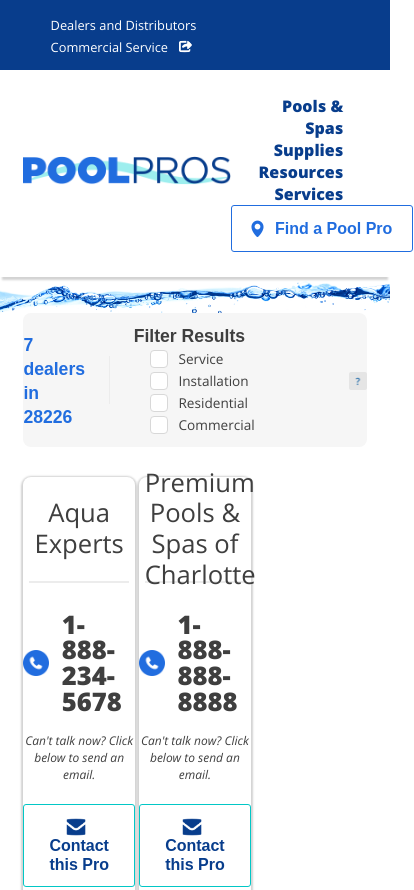
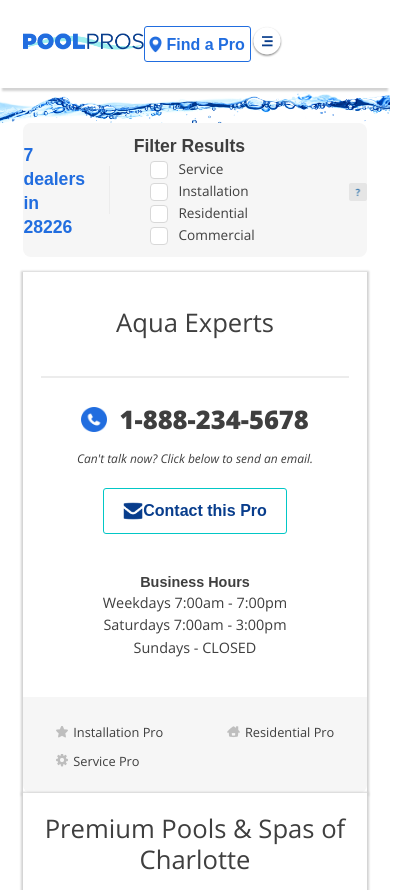
Before and after one commit to konman795/rv-challenge, a plain HTML site: page index.html in a window 390 px wide. Shown: the top 890 px of the page, 414 px wide, since content can reach past the window. Drawn offline with Linux system fonts and the light colour scheme; a web font is replaced by a local one.

Commit message:
begin responsive layout work

```diff
--- a/index.html
+++ b/index.html
@@ -15,8 +15,8 @@
     <header>
         <nav class="nav-top">
             <div class="container">
-                <div class="flex justify-content-end">
-                    <ul class="nav-top__nav">
+                <div class="flex align-items-center justify-content-end">
+                    <ul class="nav-top__nav flex align-items-center">
                         <li class="nav-top__nav-item">
                             <a class="nav-top__link" href="#">Dealers and Distributors</a>
                         </li>
@@ -53,9 +53,12 @@
                                 <a class="primary-nav__link" href="#">Services</a>
                             </li>
                         </ul>
-                        <button class="btn" type="button">
+                        <button class="primary-nav__find-pro-btn btn" type="button">
                             <img class="btn__icon" src="/images/location-icon.png">
-                            <span class="btn__text">Find a Pool Pro</span>
+                            <span class="btn__text">Find a <span class="xs-hide">Pool</span> Pro</span>
+                        </button>
+                        <button class="primary-nav__mobile-btn" type="button">
+                            <img class="primary-nav__mobile-menu-icon" src="/images/menu-icon-mobile.png">
                         </button>
                     </div>
                 </div>
--- a/styles/main.scss
+++ b/styles/main.scss
@@ -43,6 +43,7 @@
     color: #3F3F3F;
 }
 main {
+    display: block;
     padding-bottom: 4rem;
 }
 a {
@@ -93,6 +94,10 @@
             width: 1rem;
             height: 1rem;
             transition: all 0.1s;
+            @media screen and (-ms-high-contrast: active), (-ms-high-contrast: none) {
+                /* IE10+ Position Fix */
+                top: 0;
+             }
         }
     }
     &__input:checked ~ &__label:before {
@@ -142,6 +147,7 @@
     border-radius: 3px;
     padding: 0.8rem 1.2rem;
     cursor: pointer;
+    transition: border-color 0.2s;
     &__icon {
         height: 1.1rem;
         vertical-align: middle;
@@ -149,6 +155,10 @@
     }
     &__text {
         vertical-align: middle;
+    }
+    &:hover {
+        transition: border-color 0.2s;
+        border-color: darken($secondary-blue, 20%);
     }
 }
 .btn--teal {
@@ -248,6 +258,9 @@
             border-bottom: 2px solid $primary-blue;
             transition: border-color 0.2s;
         }
+    }
+    &__mobile-btn {
+        display: none;
     }
 }
 
@@ -382,6 +395,9 @@
         &:last-child {
             margin-left: 2rem;
         }
+    }
+    &__certification {
+        margin: 0.4rem 0;
     }
     &__certification-icon {
         height: 0.8rem;
@@ -572,6 +588,15 @@
     }
 }
 
+@keyframes fadeOut {
+    from {
+        opacity: 1;
+    }
+    to {
+        opacity: 0;
+    }
+}
+
 @keyframes slideInAbove {
     from {
         transform: translateY(-25vh);
--- a/styles/responsive.scss
+++ b/styles/responsive.scss
@@ -1,6 +1,4 @@
-$break-large: 1920px;
-
-@media screen and (min-width: $break-large) {
+@media screen and (min-width: 1920px) {
     .dealer {
         flex: 0 0 24.05%;
         &:nth-child(3n), &:nth-child(3n + 1)  {
@@ -14,3 +12,52 @@
         }
     }
 }
+
+@media screen and (max-width: 575.98px) {
+    .xs-hide {
+        display: none;
+    }
+    .btn {
+        &__icon {
+            margin-right: 0;
+        }
+    }
+    .nav-top {
+        display: none;
+    }
+    .primary-nav {
+        &__logo {
+            flex: 0 0 35%;
+        }
+        &__logo-img {
+            width: 100%;
+            height: auto;
+        }
+        &__nav-block {
+            flex: 0 0 65%;
+            display: flex;
+            align-items: center;
+        }
+        &__find-pro-btn {
+            padding: 0.5rem 0.3rem;
+            display: inline-block;
+        }
+        &__nav-list {
+            display: none;
+        }
+        &__mobile-btn {
+            display: inline-block;
+            background-color: transparent;
+            border: none;
+            padding: 0;
+        }
+        &__mobile-menu-icon {
+            width: 2rem;
+        }
+    }
+    .dealer {
+        flex: 0 0 100%;
+        margin: 0;
+        border-radius: 0;
+    }
+}
```
Also changed, not shown: styles/main.css, styles/responsive.css, 2 other files.
